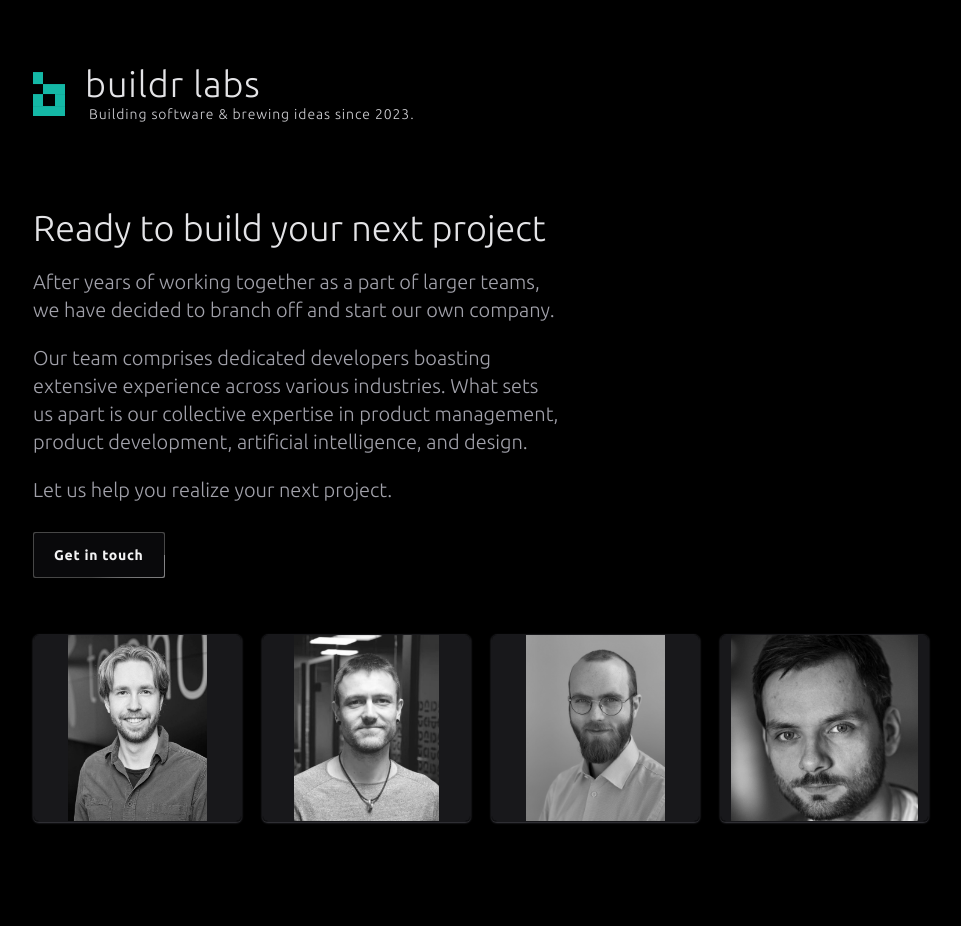
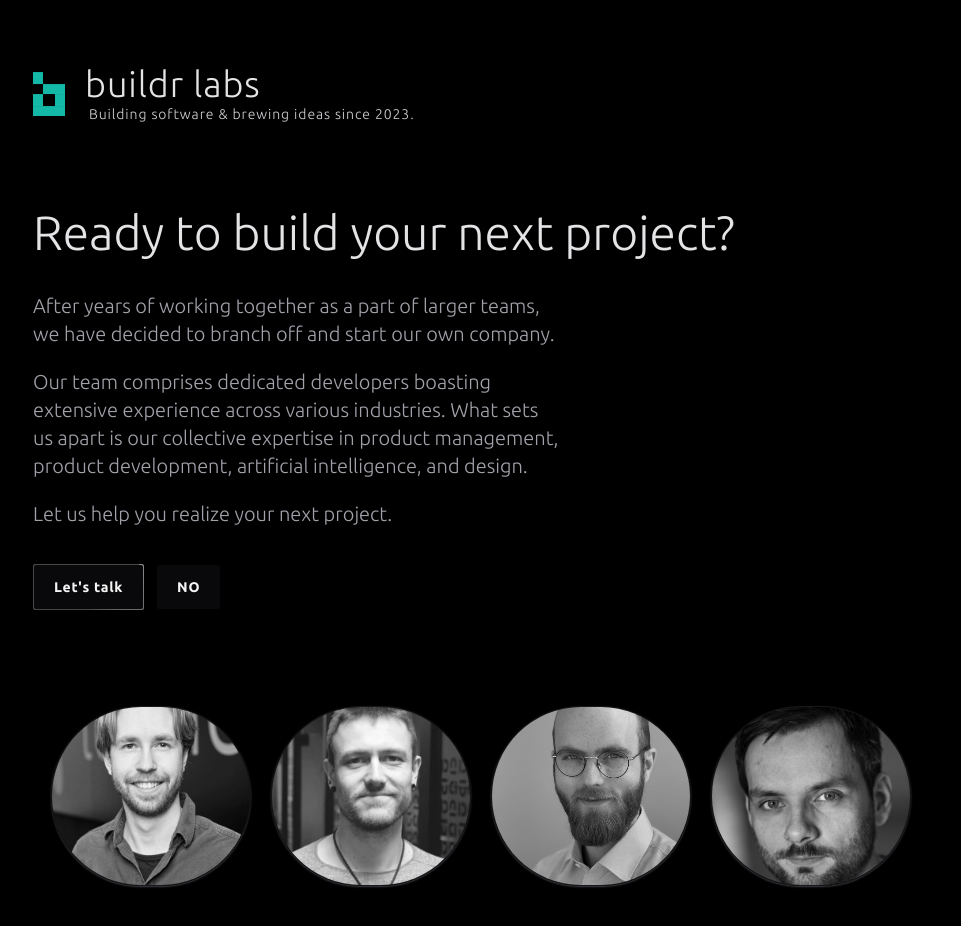
Before and after one commit to imp-dance/buildr-labs-web, a Next.js app: page / in a window 1280 px wide. Shown: the top 926 px of the page, without its empty margins (159-1120 px from the left). Built offline with nearby package versions, Linux system fonts and the light colour scheme.

Commit message:
chore: i18n and design updates

```diff
--- a/app/globals.css
+++ b/app/globals.css
@@ -21,11 +21,11 @@
     #e4e4e799,
     hsl(0deg 0% 100% / 28%) 30%
   );
-  animation: rotateBg 12s linear infinite;
-  animation-play-state: paused;
+  animation: rotateBg 6s linear infinite;
+  animation-direction: reverse;
 
   &:hover {
-    animation-play-state: running;
+    animation-direction: normal;
     background: conic-gradient(
       from var(--animate-deg),
       rgb(20 184 166),
@@ -95,3 +95,21 @@ body {
     --animate-deg: -270deg;
   }
 }
+
+@keyframes personIn {
+  from {
+    opacity: 0;
+    transform: translateY(0.5rem) scale(0.9) rotate(5deg);
+  }
+  to {
+    opacity: 1;
+    transform: translateY(0);
+  }
+}
+
+.person {
+  opacity: 0;
+  animation-fill-mode: both !important;
+  animation: personIn 0.5s;
+  animation-delay: calc(0.6s + var(--i) * 0.15s);
+}
--- a/app/page.tsx
+++ b/app/page.tsx
@@ -1,7 +1,31 @@
 import { BuildrLogo } from "@/components/BuildrLogo/BuildrLogo";
 import Image from "next/image";
+import { CSSProperties } from "react";
 
-export default function Home() {
+const i18n = {
+  no: {
+    subTitle:
+      "Utvikler programvare og brygger ideer siden 2023.",
+    heading: "Klar for å bygge ditt neste prosjekt?",
+    p1: "Etter å ha jobbet sammen i flere år som en del av større team, har vi bestemt oss for å starte vårt eget selskap.",
+    p2: "Vårt team består av dedikerte utviklere med omfattende erfaring fra ulike bransjer. Det som skiller oss ut er vår kollektive ekspertise innen produktledelse, produktutvikling, kunstig intelligens og design.",
+    p3: "La oss hjelpe deg med å realisere ditt neste prosjekt.",
+    cto: "Ta kontakt",
+  },
+  en: {
+    subTitle: "Building software & brewing ideas since 2023.",
+    heading: "Ready to build your next project?",
+    p1: "After years of working together as a part of larger teams, we have decided to branch off and start our own company.",
+    p2: "Our team comprises dedicated developers boasting extensive experience across various industries. What sets us apart is our collective expertise in product management, product development, artificial intelligence, and design.",
+    p3: "Let us help you realize your next project.",
+    cto: "Let's talk",
+  },
+};
+
+export default function Home(props: {
+  searchParams: { l: "no" | "en" };
+}) {
+  const { l = "en" } = props.searchParams;
   return (
     <main className="text-zinc-200">
       <div className="p-9 py-9 sm:py-16">
@@ -26,7 +50,7 @@ export default function Home() {
                 }}
                 className="text-sm font-light ml-1 text-zinc-300 opacity-80"
               >
-                Building software & brewing ideas since 2023.
+                {i18n[l].subTitle}
               </p>
             </h2>
           </header>
@@ -34,43 +58,57 @@ export default function Home() {
       </div>
       <div className="_main-content px-9 py-5 text-l">
         <Center>
-          <h2 className="text-2xl md:text-4xl font-light mb-0 text-zinc-200">
-            Ready to build your next project
+          <h2 className="text-3xl md:text-5xl font-light mb-9 text-zinc-200">
+            {i18n[l].heading}
           </h2>
-          <div className="text-zinc-200 font-light rounded-md border-zinc-500 my-7 mt-5 max-w-xl md:text-xl flex flex-col gap-5">
+          <div className="text-zinc-200 font-light rounded-md border-zinc-500 my-9 mt-9 max-w-xl md:text-xl flex flex-col gap-5">
             <p className="[text-wrap:balance;] text-zinc-400">
-              After years of working together as a part of larger
-              teams, we have decided to branch off and start our
-              own company.
+              {i18n[l].p1}
             </p>
             <p className="[text-wrap:balance;] text-zinc-400">
-              Our team comprises dedicated developers boasting
-              extensive experience across various industries.
-              What sets us apart is our collective expertise in
-              product management, product development, artificial
-              intelligence, and design.
+              {i18n[l].p2}
             </p>
 
             <p className="[text-wrap:balance;] text-zinc-400">
-              Let us help you realize your next project.
+              {i18n[l].p3}
             </p>
           </div>
+          <div className="flex gap-3 mb-24">
             <a
               href="mailto:hakon@ryfylke.dev"
               className="transition-all block w-max animateborder relative p-[1px] rounded-sm hover:bg-teal-900  text-zinc-100"
             >
               <span className="transition-all inline-block p-3 px-5 bg-zinc-950 rounded-sm hover:bg-teal-950 hover:to-zinc-900  text-sm tracking-wider font-semibold">
-              Get in touch
+                {i18n[l].cto}
               </span>
             </a>
-          <div className="flex flex-col sm:flex-row flex-wrap gap-5 mt-14 justify-between">
-            <Person img="/morten.jpg" name="Morten Hauge" />
+            <a
+              href={"?l=" + (l === "no" ? "en" : "no")}
+              className="transition-all block w-max relative p-[1px] rounded-sm hover:bg-blue-900  text-zinc-100"
+            >
+              <span className="transition-all inline-block p-3 px-5 bg-zinc-950 rounded-sm hover:bg-blue-950 hover:to-zinc-900  text-sm tracking-wider font-semibold">
+                {l === "no" ? "EN" : "NO"}
+              </span>
+            </a>
+          </div>
+          <div className="flex  mx-auto flex-wrap flex-row gap-5 justify-center">
             <Person
+              i={0}
+              img="/morten.jpg"
+              name="Morten Hauge"
+            />
+            <Person
+              i={1}
               img="/jahnthomas.jpg"
               name="Jahn Thomas Fidje"
             />
-            <Person img="/hakon.jpeg" name="Håkon Underbakke" />
             <Person
+              i={2}
+              img="/hakon.jpeg"
+              name="Håkon Underbakke"
+            />
+            <Person
+              i={3}
               img="/christian.jpg"
               name="Christian Kråkevik"
             />
@@ -88,11 +126,19 @@ function Center(props: { children: React.ReactNode }) {
   );
 }
 
-function Person(props: { img: string; name: string }) {
+function Person(props: {
+  img: string;
+  name: string;
+  i: number;
+}) {
   return (
     <div
-      title={props.name}
-      className="rounded-md group relative shadow-sm shadow-zinc-700 border  border-zinc-900 flex-1 overflow-hidden aspect-[1/2] max-h-[280px] sm:max-h-screen sm:aspect-[1/0.9] object-cover flex flex-col min-w-[150px]"
+      style={
+        {
+          "--i": props.i,
+        } as CSSProperties
+      }
+      className="person rounded-full aspect-square group relative shadow-sm shadow-zinc-700 border  border-zinc-900 flex-1 overflow-hidden  max-h-[200px] sm:max-h-screen sm:aspect-[1/0.9] object-cover flex flex-col max-w-[200px] min-w-[150px]"
     >
       <div className="h-full bg-zinc-900 overflow-hidden flex items-center justify-center">
         <Image
@@ -100,10 +146,10 @@ function Person(props: { img: string; name: string }) {
           alt={props.name}
           height={300}
           src={props.img}
-          className="select-none object-contain transition-transform pointer-events-none w-full h-full group-hover:translate-y-[-1rem] grayscale"
+          className="select-none object-cover transition-transform duration-1000 pointer-events-none w-full h-full group-hover:translate-y-[-1rem] group-hover:-rotate-2 group-hover:scale-95 grayscale"
         />
       </div>
-      <p className="bg-zinc-900 absolute bottom-0 left-0 right-0 transition-opacity opacity-0 group-hover:opacity-100 text-zinc-200 p-2 text-xs text-center">
+      <p className="bg-zinc-900 absolute bottom-0 left-0 right-0 transition-all duration-1000 opacity-0 group-hover:opacity-100 group-hover:translate-y-[-20%] translate-y-[100%] text-zinc-200 p-2 text-xs text-center">
         {props.name}
       </p>
     </div>
```
Lines whose indentation alone changed are shown as unchanged.
